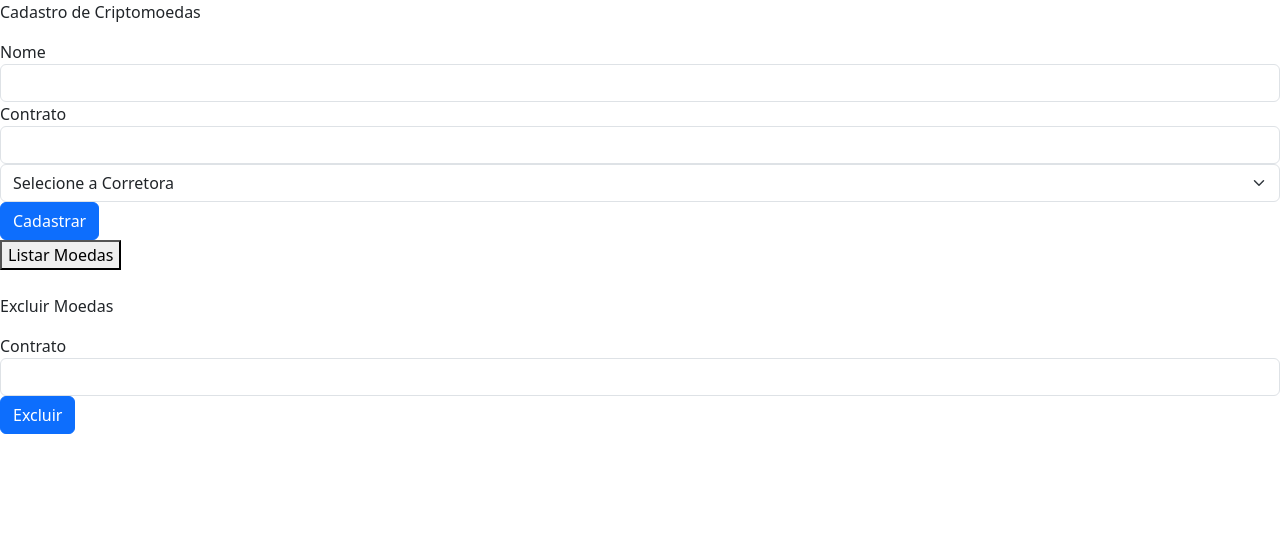
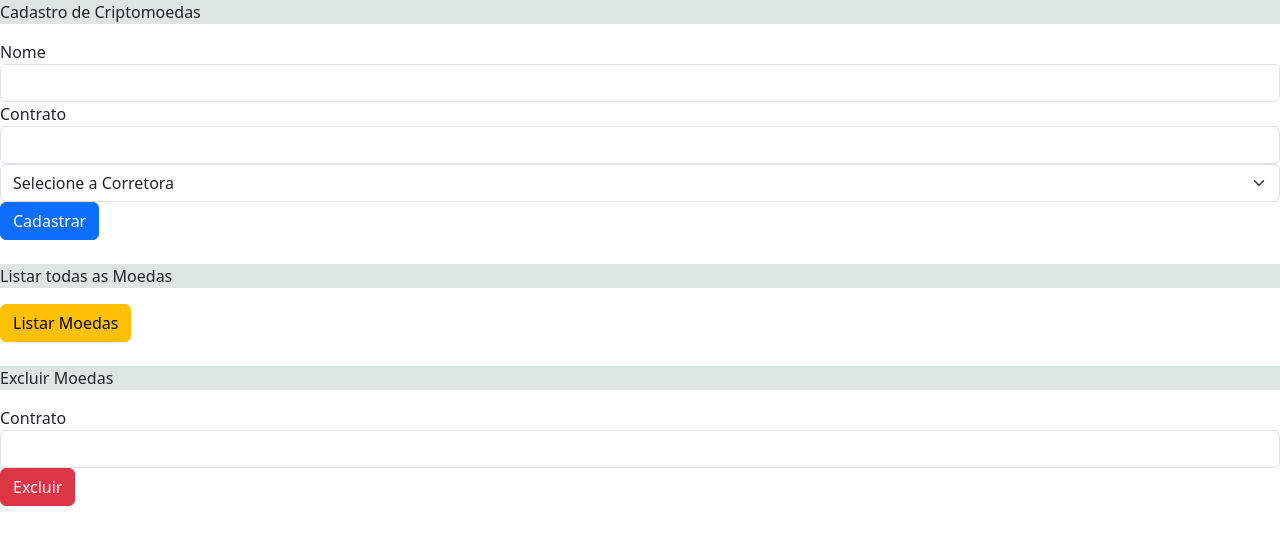
Before and after one commit to carlosoliveira-dev/crypto, a website built with Vite: page index.html in a window 1280 px wide. Built offline with nearby package versions, Linux system fonts and the light colour scheme.

Commit message:
melhorando um pouco a estilização

```diff
--- a/index.html
+++ b/index.html
@@ -4,6 +4,7 @@
     <meta charset="UTF-8" />
     <meta name="viewport" content="width=device-width, initial-scale=1.0" />
     <link href="https://cdn.jsdelivr.net/npm/bootstrap@5.3.6/dist/css/bootstrap.min.css" rel="stylesheet" integrity="sha384-4Q6Gf2aSP4eDXB8Miphtr37CMZZQ5oXLH2yaXMJ2w8e2ZtHTl7GptT4jmndRuHDT" crossorigin="anonymous">
+    <link href="src/client/style.css" rel="stylesheet">
     <title>Crypto</title>
   </head>
   <body>
@@ -29,7 +30,9 @@
     <button type="submit" class="btn btn-primary">Cadastrar</button>
     </form>
 
-    <button id="button_lista">Listar Moedas</button>
+    <br>
+    <p>Listar todas as Moedas</p>
+    <button id="button_lista" class="btn btn-warning">Listar Moedas</button>
     <div id="div_lista"></div>
 
     <form id="formulario_excluir">
@@ -40,7 +43,7 @@
       <input type="text" name="contrato_excluir" class="form-control" id="excluir_moedas" aria-describedby="emailHelp" required>
       </div>
 
-      <button type="submit" class="btn btn-primary">Excluir</button>
+      <button type="submit" class="btn btn-danger">Excluir</button>
     </form>
 
     <script src="https://cdn.jsdelivr.net/npm/bootstrap@5.3.6/dist/js/bootstrap.bundle.min.js" integrity="sha384-j1CDi7MgGQ12Z7Qab0qlWQ/Qqz24Gc6BM0thvEMVjHnfYGF0rmFCozFSxQBxwHKO" crossorigin="anonymous"></script>
--- /dev/null
+++ b/src/client/style.css
@@ -0,0 +1,3 @@
+p {
+    background-color: rgb(222, 230, 227);
+}
```
